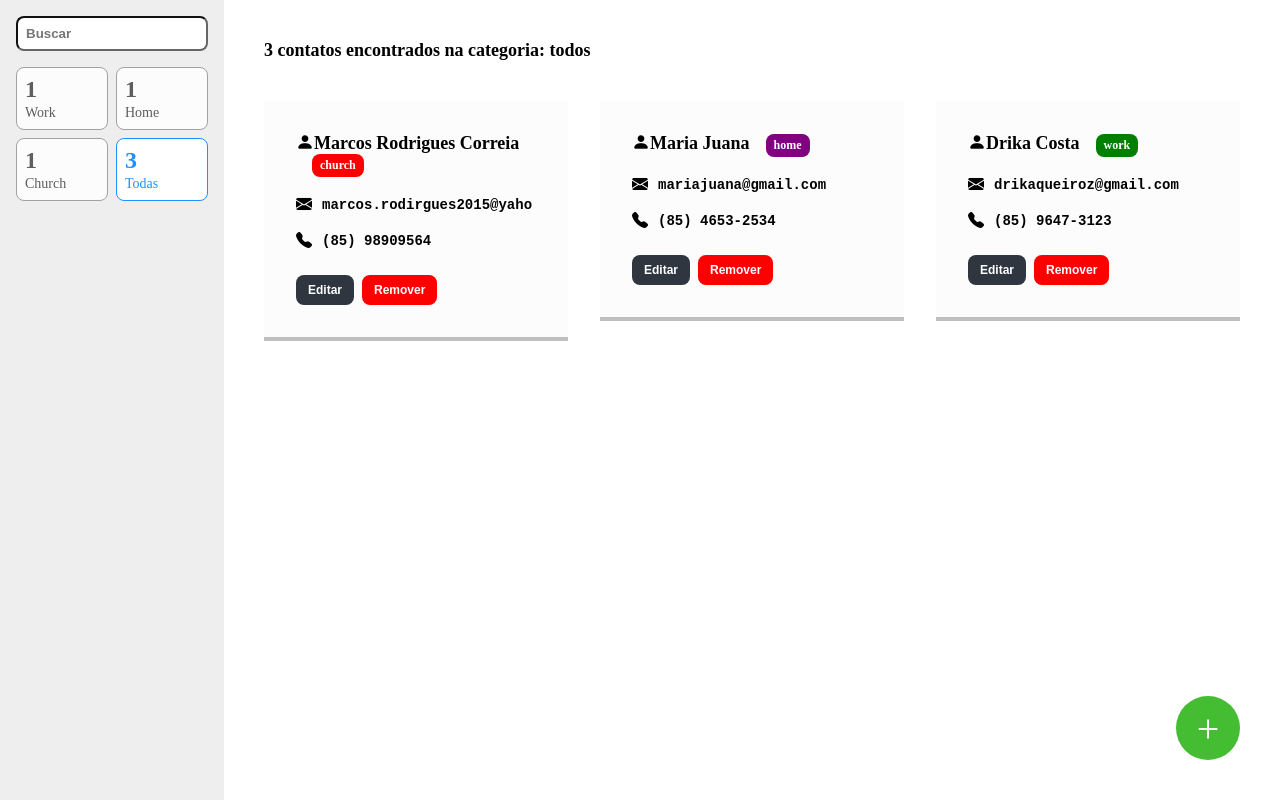
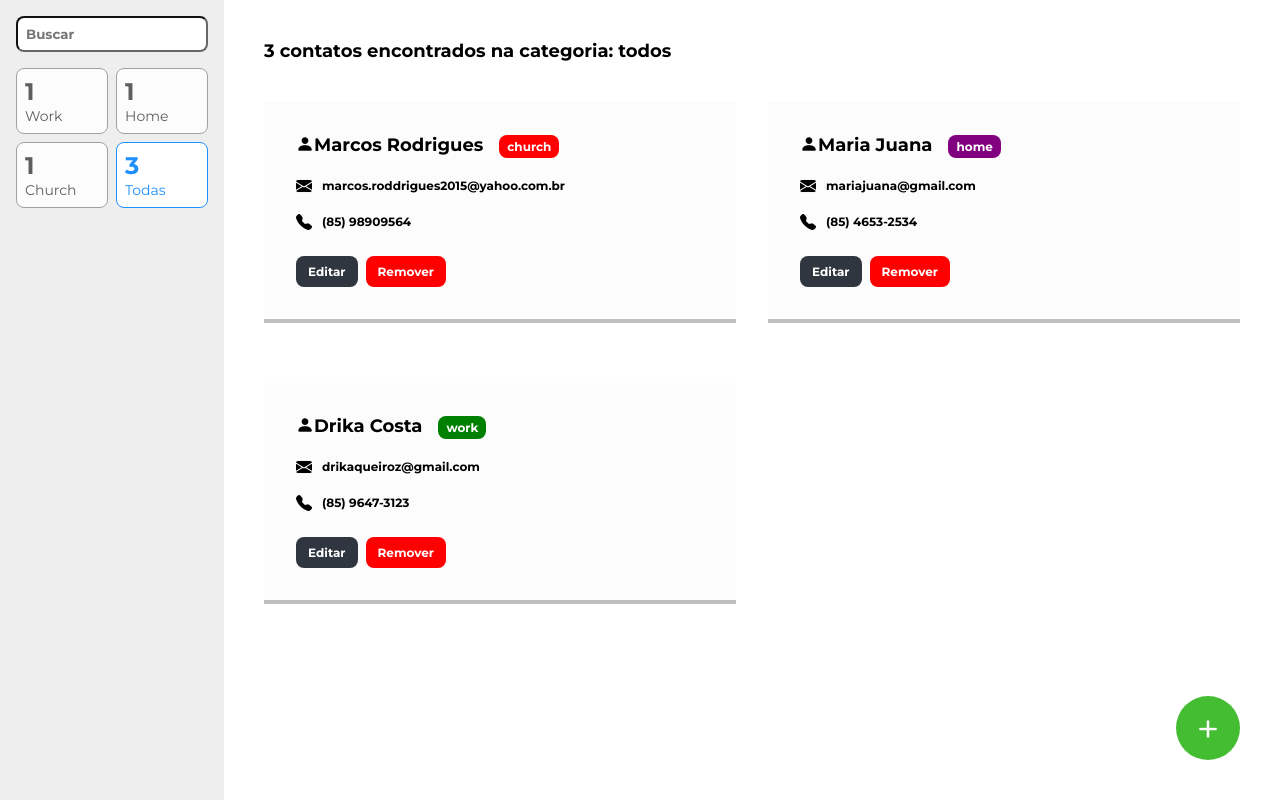
Before and after one commit to marquinhos2017/contact_list_react, a React (Create React App) app: page / in a window 1280 px wide. Built offline with nearby package versions, Linux system fonts and the light colour scheme.

Commit message:
updating some variables names

```diff
--- a/public/index.html
+++ b/public/index.html
@@ -4,6 +4,10 @@
     <meta charset="utf-8" />
     <link rel="icon" href="%PUBLIC_URL%/favicon.ico" />
     <link rel="stylesheet" href="https://cdn.jsdelivr.net/npm/bootstrap-icons@1.11.3/font/bootstrap-icons.min.css">
+    <link rel="preconnect" href="https://fonts.googleapis.com">
+    <link rel="preconnect" href="https://fonts.gstatic.com" crossorigin>
+    <link href="https://fonts.googleapis.com/css2?family=Montserrat:wght@400;700&display=swap" rel="stylesheet">
+
     <meta name="viewport" content="width=device-width, initial-scale=1" />
     <meta name="theme-color" content="#000000" />
     <meta
--- a/src/App.tsx
+++ b/src/App.tsx
@@ -1,6 +1,6 @@
 import { Provider } from 'react-redux'
 import BarraLateral from './containers/BarraLateral'
-import ListaDeTarefas from './containers/ListaDeTarefa'
+import ListaDeTarefas from './containers/ListaDeContato'
 import EstiloGlobal, { Container } from './styles'
 import store from './store/'
 import { createBrowserRouter, RouterProvider } from 'react-router-dom'
--- a/src/components/Contato/index.tsx
+++ b/src/components/Contato/index.tsx
@@ -8,32 +8,32 @@
 type Props = Contact
 
 const Contato = ({
-  descricao: descricaoOriginal,
+  email: descricaoOriginal,
   titulo,
   tag,
   id,
-  descricao2: descricao2Original
+  telefone: descricao2Original
 }: Props) => {
   const dispatch = useDispatch()
   const [estaEdiando, setEstaEditando] = useState(false)
-  const [descricao, setDescricao] = useState('')
-  const [descricao2, setDescricao2] = useState('')
+  const [email, setEmail] = useState('')
+  const [telefone, setTelefone] = useState('')
 
   function cancelarEdicao() {
     setEstaEditando(false)
-    setDescricao(descricaoOriginal)
-    setDescricao2(descricao2Original)
+    setEmail(descricaoOriginal)
+    setTelefone(descricao2Original)
   }
 
   useEffect(() => {
     if (descricaoOriginal.length > 0) {
-      setDescricao(descricaoOriginal)
+      setEmail(descricaoOriginal)
     }
   }, [descricaoOriginal])
 
   useEffect(() => {
     if (descricao2Original.length > 0) {
-      setDescricao2(descricao2Original)
+      setTelefone(descricao2Original)
     }
   }, [descricao2Original])
 
@@ -49,8 +49,8 @@
         <S.Icon className="bi bi-envelope-fill"></S.Icon>
         <S.Descricao
           disabled={!estaEdiando}
-          value={descricao}
-          onChange={(evento) => setDescricao(evento.target.value)}
+          value={email}
+          onChange={(evento) => setEmail(evento.target.value)}
         />
       </S.Email>
 
@@ -58,8 +58,8 @@
         <S.Icon className="bi bi-telephone-fill"></S.Icon>
         <S.Descricao2
           disabled={!estaEdiando}
-          value={descricao2}
-          onChange={(evento) => setDescricao2(evento.target.value)}
+          value={telefone}
+          onChange={(evento) => setTelefone(evento.target.value)}
         />
       </S.Telefone>
 
@@ -82,9 +82,9 @@
                   editar({
                     titulo,
                     tag,
-                    descricao,
+                    email,
                     id,
-                    descricao2
+                    telefone
                   })
                 )
                 setEstaEditando(false)
--- a/src/components/Contato/styles.ts
+++ b/src/components/Contato/styles.ts
@@ -70,7 +70,7 @@
 
 export const Descricao = styled.textarea`
   color: black;
-  font-size: 14px;
+  font-size: 12px;
   display: block;
 
   height: 16px; /* Set the desired height of the textarea */
@@ -87,9 +87,8 @@
 
 export const Descricao2 = styled.textarea`
   color: black;
-  font-size: 14px;
+  font-size: 12px;
   display: block;
-
   height: 16px; /* Set the desired height of the textarea */
   line-height: 16px; /* Set line-height to the same value as the height */
   vertical-align: middle;
--- a/src/containers/ListaDeTarefa/index.tsx
+++ b/src/containers/ListaDeContato/index.tsx
@@ -73,10 +73,10 @@
           <li key={t.titulo}>
             <Contato
               id={t.id}
-              descricao={t.descricao}
+              email={t.email}
               titulo={t.titulo}
               tag={t.tag}
-              descricao2={t.descricao2}
+              telefone={t.telefone}
             />
           </li>
         ))}
--- a/src/containers/ListaDeTarefa/styles.ts
+++ b/src/containers/ListaDeContato/styles.ts
@@ -2,7 +2,7 @@
 
 export const ListaContatos = styled.ul`
   display: grid;
-  grid-template-columns: 1fr 1fr 1fr;
+  grid-template-columns: 1fr 1fr;
   row-gap: 32px;
   column-gap: 32px;
 `
--- a/src/models/Contact.ts
+++ b/src/models/Contact.ts
@@ -3,21 +3,21 @@
 class Contact {
   titulo: string
   tag: enums.Tag
-  descricao: string
-  descricao2: string
+  email: string
+  telefone: string
   id: number
 
   constructor(
     titulo: string,
     tag: enums.Tag,
-    descricao: string,
-    descricao2: string,
+    email: string,
+    telefone: string,
     id: number
   ) {
     ;(this.titulo = titulo),
       (this.tag = tag),
-      (this.descricao = descricao),
-      (this.descricao2 = descricao2),
+      (this.email = email),
+      (this.telefone = telefone),
       (this.id = id)
   }
 }
--- a/src/pages/Home/index.tsx
+++ b/src/pages/Home/index.tsx
@@ -1,7 +1,7 @@
 import BotaoAdicionar from '../../components/BotaoAdicionar'
 import BarraLateral from '../../containers/BarraLateral'
-import ListaDeTarefas from '../../containers/ListaDeTarefa'
-import { ListaContatos } from '../../containers/ListaDeTarefa/styles'
+import ListaDeTarefas from '../../containers/ListaDeContato'
+import { ListaContatos } from '../../containers/ListaDeContato/styles'
 
 const Home = () => (
   <>
--- a/src/store/reducers/contato.ts
+++ b/src/store/reducers/contato.ts
@@ -7,9 +7,9 @@
   initialState: {
     items: [
       new Contact(
-        'Marcos Rodrigues Correia',
+        'Marcos Rodrigues',
         enums.Tag.CHURCH,
-        'marcos.rodirgues2015@yahoo.com.br',
+        'marcos.roddrigues2015@yahoo.com.br',
         '(85) 98909564',
         1
       ),
--- a/src/styles/index.ts
+++ b/src/styles/index.ts
@@ -9,6 +9,8 @@
     box-sizing: border-box;
     list-style:none;
     text-decoration: none;
+    font-family: 'Montserrat', sans-serif;
+
   }
 
 `
```
